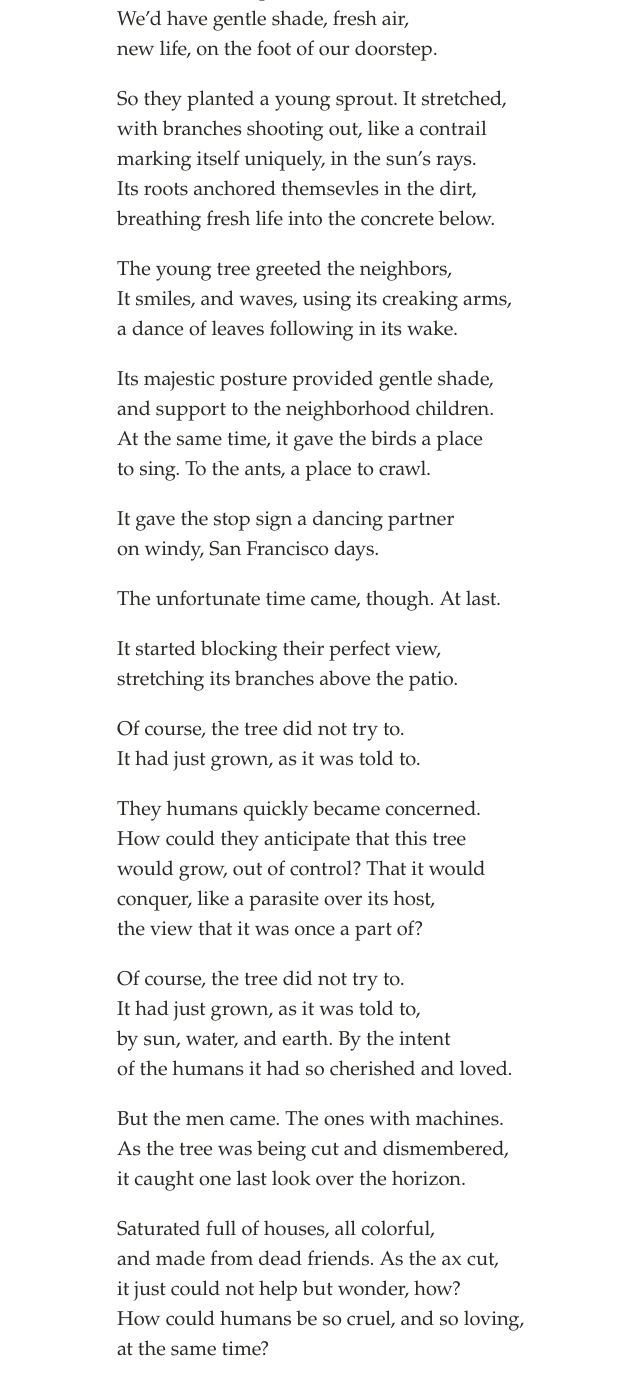
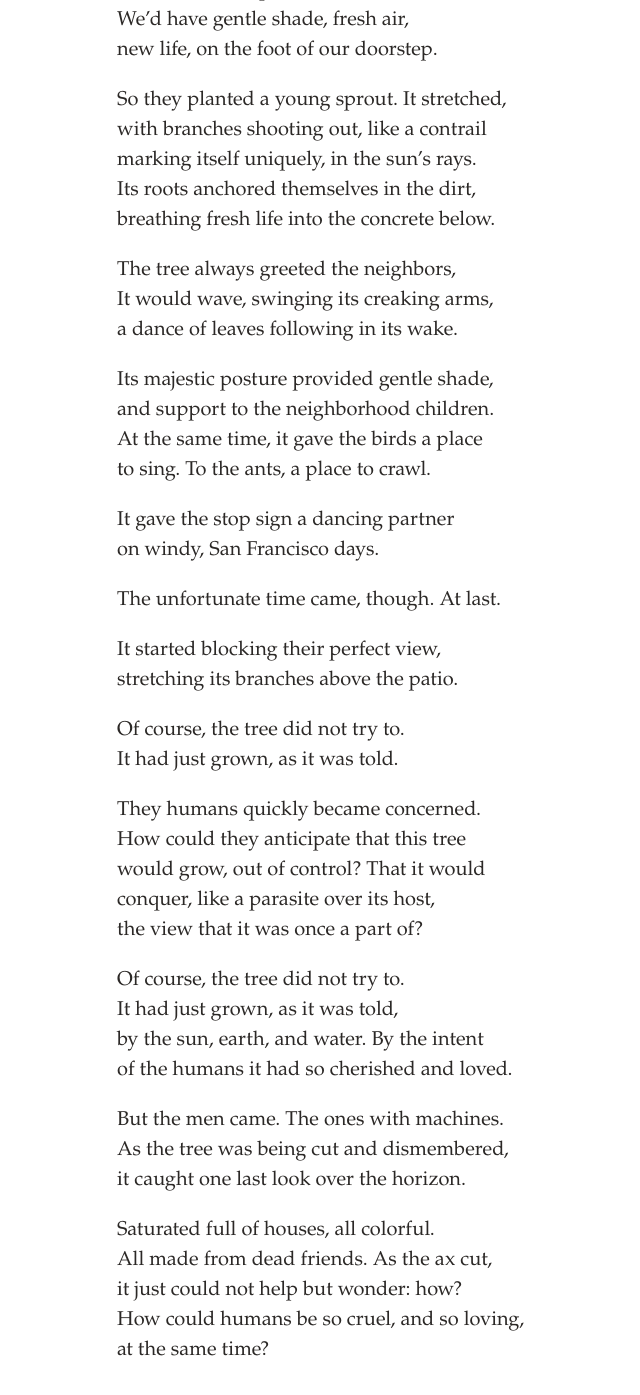
Before and after one commit to svvchen/nervxious, a Jekyll site: the page built from _posts/2020-04-19-tree.markdown, in a window 1280 px wide and 1400 px high, scrolled down 1026 px. Shown: the top 1395 px of the window, without its empty margins (201-841 px from the left). Built offline with Jekyll 4.4.1, drawn with Linux system fonts in a browser that asks for light colours; comment, search, counter and statistics services are not loaded.

Commit message:
Update 2020-04-19-tree.markdown

```diff
--- a/_posts/2020-04-19-tree.markdown
+++ b/_posts/2020-04-19-tree.markdown
@@ -16,11 +16,11 @@ new life, on the foot of our doorstep.
 So they planted a young sprout. It stretched,
 with branches shooting out, like a contrail
 marking itself uniquely, in the sun's rays.
-Its roots anchored themsevles in the dirt,
+Its roots anchored themselves in the dirt,
 breathing fresh life into the concrete below.
 
-The young tree greeted the neighbors,
-It smiles, and waves, using its creaking arms,
+The tree always greeted the neighbors,
+It would wave, swinging its creaking arms,
 a dance of leaves following in its wake.
 
 Its majestic posture provided gentle shade,
@@ -37,7 +37,7 @@ It started blocking their perfect view,
 stretching its branches above the patio.
 
 Of course, the tree did not try to.
-It had just grown, as it was told to.
+It had just grown, as it was told.
 
 They humans quickly became concerned.
 How could they anticipate that this tree
@@ -46,16 +46,16 @@ conquer, like a parasite over its host,
 the view that it was once a part of?
 
 Of course, the tree did not try to.
-It had just grown, as it was told to,
-by sun, water, and earth. By the intent
+It had just grown, as it was told,
+by the sun, earth, and water. By the intent
 of the humans it had so cherished and loved.
 
 But the men came. The ones with machines.
 As the tree was being cut and dismembered,
 it caught one last look over the horizon.
 
-Saturated full of houses, all colorful,
-and made from dead friends. As the ax cut,
-it just could not help but wonder, how?
+Saturated full of houses, all colorful.
+All made from dead friends. As the ax cut,
+it just could not help but wonder: how?
 How could humans be so cruel, and so loving,
 at the same time?
```
